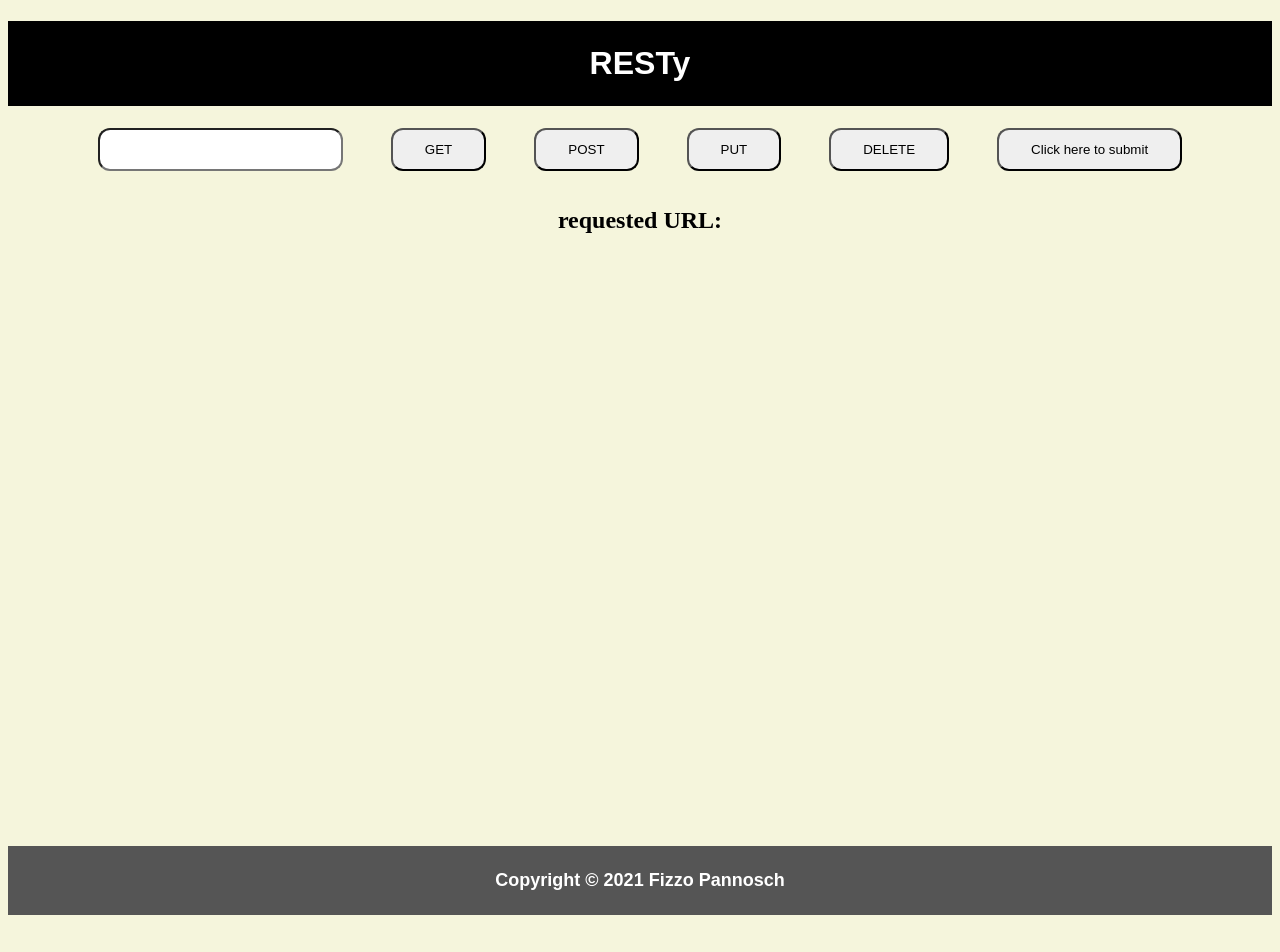
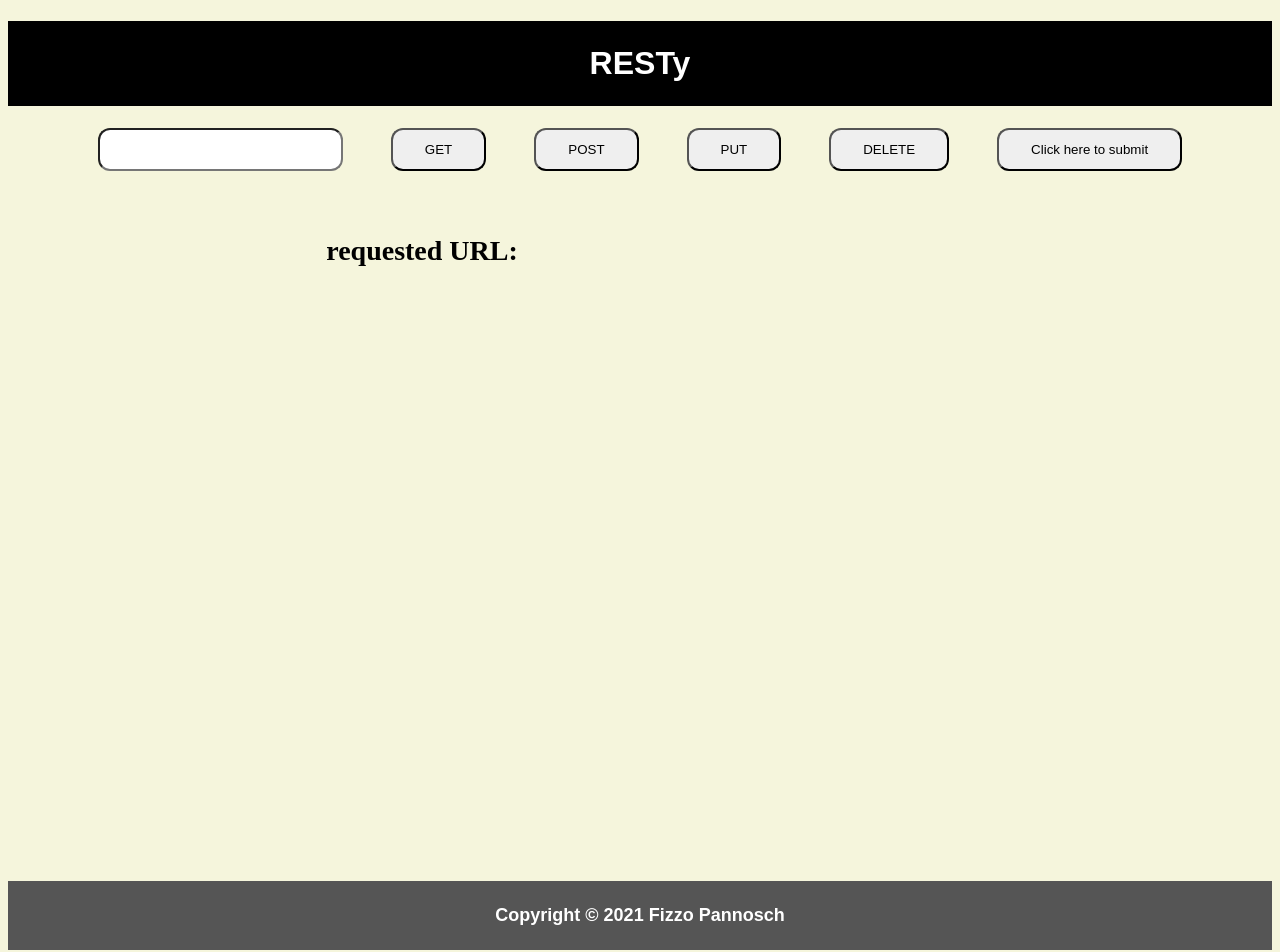
Before and after one commit to fizzo999/RESTy, a React (Create React App) app: page / in a window 1280 px wide. Shown: the top 952 px of the page. Before the commit the page ends 915 px from the top, so only its background shows below. Built offline with nearby package versions, Linux system fonts and the light colour scheme.

Commit message:
adds buttons layout fixed

```diff
--- a/src/Form.js
+++ b/src/Form.js
@@ -21,8 +21,10 @@ class Form extends Component {
           <button onClick={this.props.handleClick2} className="methodBtn4" value="DELETE" >DELETE</button>
           <button onClick={this.props.handleClick} >Click here to submit</button>
         </form>
-        {this.props.show && (<h2 className={this.props.methodClass}>{this.props.method}</h2>)}
-        <h3>requested URL: {this.props.show && this.props.restyInput}</h3>
+        <div className="container1">
+          {this.props.show && (<h2 className={this.props.methodClass}>{this.props.method}</h2>)}
+          <h3>requested URL: {this.props.show && this.props.restyInput}</h3>
+        </div>
       </React.Fragment>
     );
   }
--- a/src/scss/Footer.scss
+++ b/src/scss/Footer.scss
@@ -10,7 +10,8 @@ body {
       font-family: Arial, Helvetica, sans-serif;
       text-align: center;
       padding: 24px 0;
-      margin-top: 600px;
+      margin-top: 550px;
+      width: 100%;
     }
   }
 }
--- a/src/scss/Form.scss
+++ b/src/scss/Form.scss
@@ -43,12 +43,21 @@ h3 {
 }
 
 h2 {
+  display: inline-block;
   border: 3px solid black;
   border-radius: 12px;
   padding: 12px 32px;
+  width: 200px;
 }
 
 h3 {
-  font-size: 24px;
+  display: inline-block;
+  font-size: 28px;
   padding: 12px 32px;
+  width: 500px;
 }
+
+div.container1 {
+  width: 1000px;
+  margin: 24px auto;
+}
```
